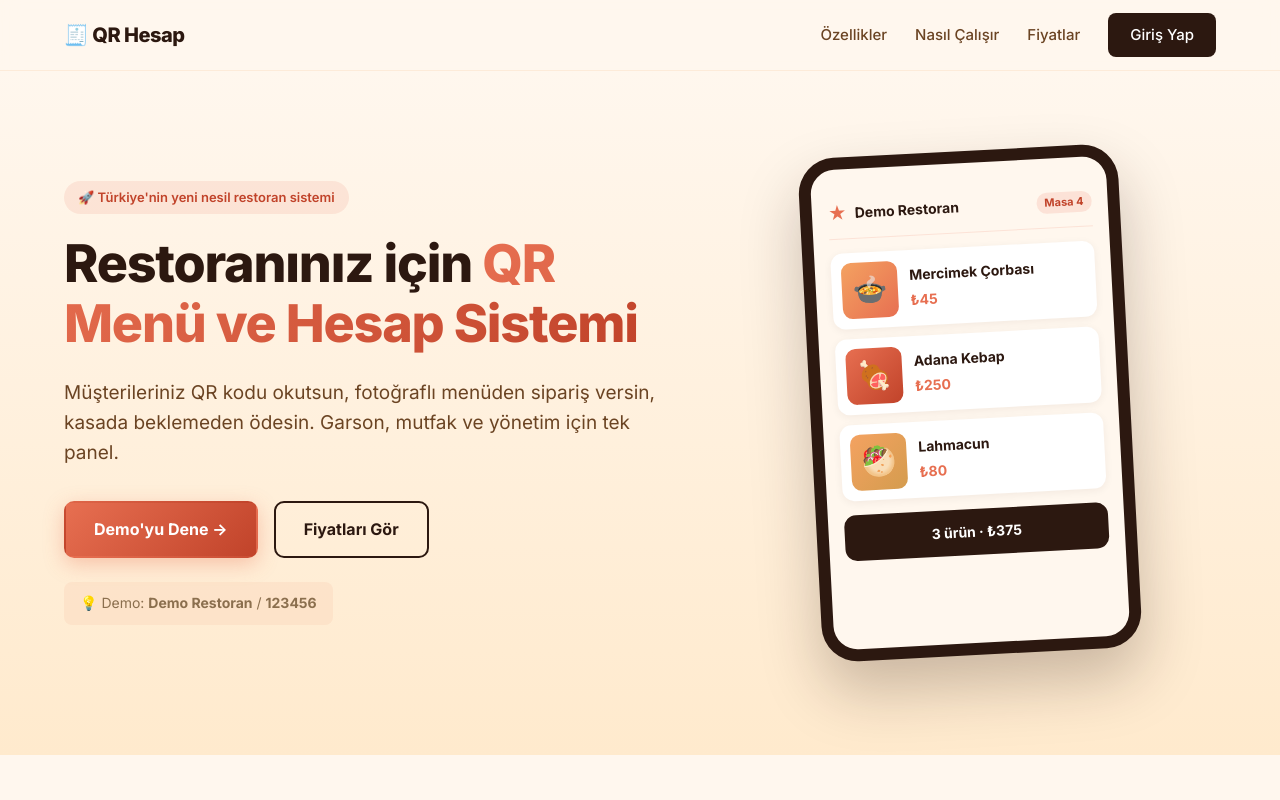
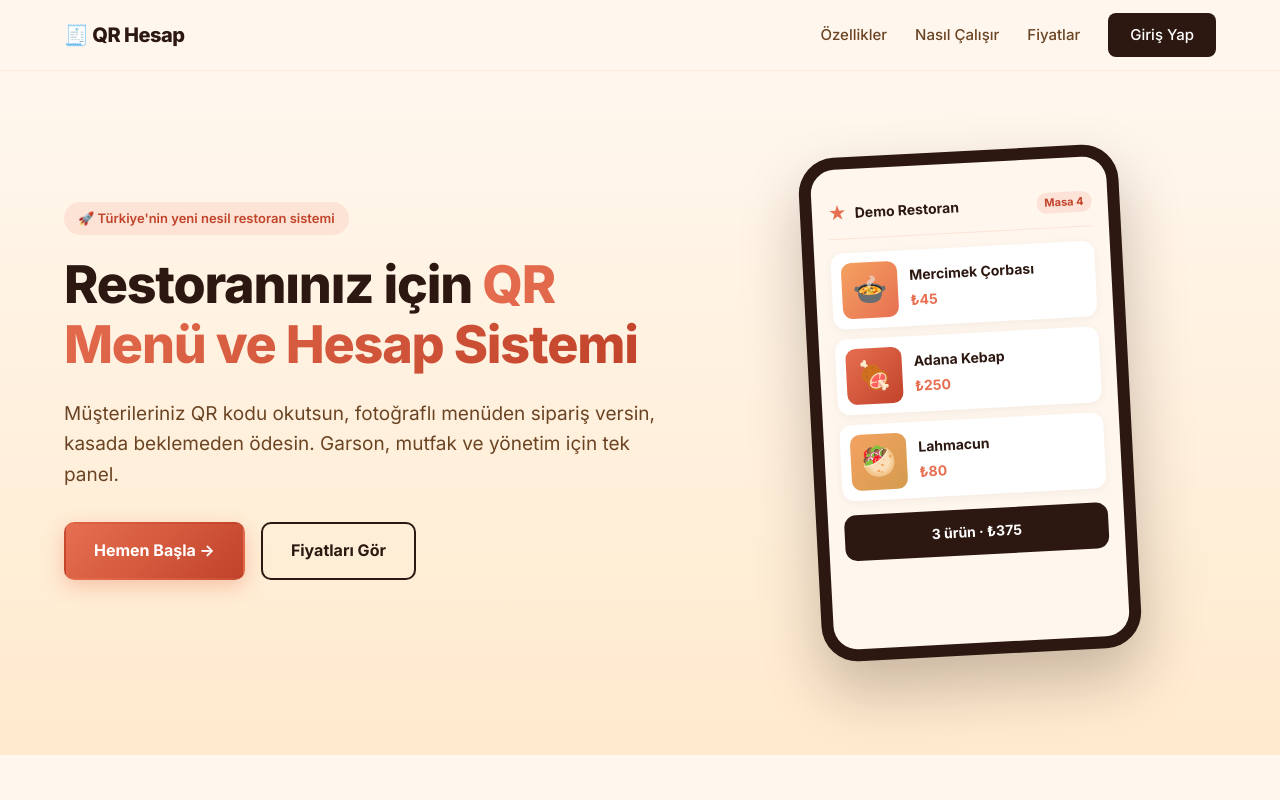
Before and after one commit to bayrakbekir444-commits/qr-hesap, a React (Vite) app in the folder client/: page / in a window 1280 px wide. Shown: the top 800 px of the page. Built offline with nearby package versions, Linux system fonts and the light colour scheme; no server answers; the HTML template or start-up script is replaced by a standard one.

Commit message:
landing: demo credentials gizle, CTA 'Hemen Başla'

```diff
--- a/client/src/pages/LandingPage.jsx
+++ b/client/src/pages/LandingPage.jsx
@@ -74,14 +74,11 @@ export default function LandingPage() {
             </p>
             <div className="lp-hero-cta">
               <Link to="/panel/login" className="lp-btn lp-btn-primary">
-                Demo'yu Dene →
+                Hemen Başla →
               </Link>
               <a href="#pricing" className="lp-btn lp-btn-ghost">
                 Fiyatları Gör
               </a>
-            </div>
-            <div className="lp-hero-demo-info">
-              💡 Demo: <strong>Demo Restoran</strong> / <strong>123456</strong>
             </div>
           </div>
           <div className="lp-hero-visual">
```
